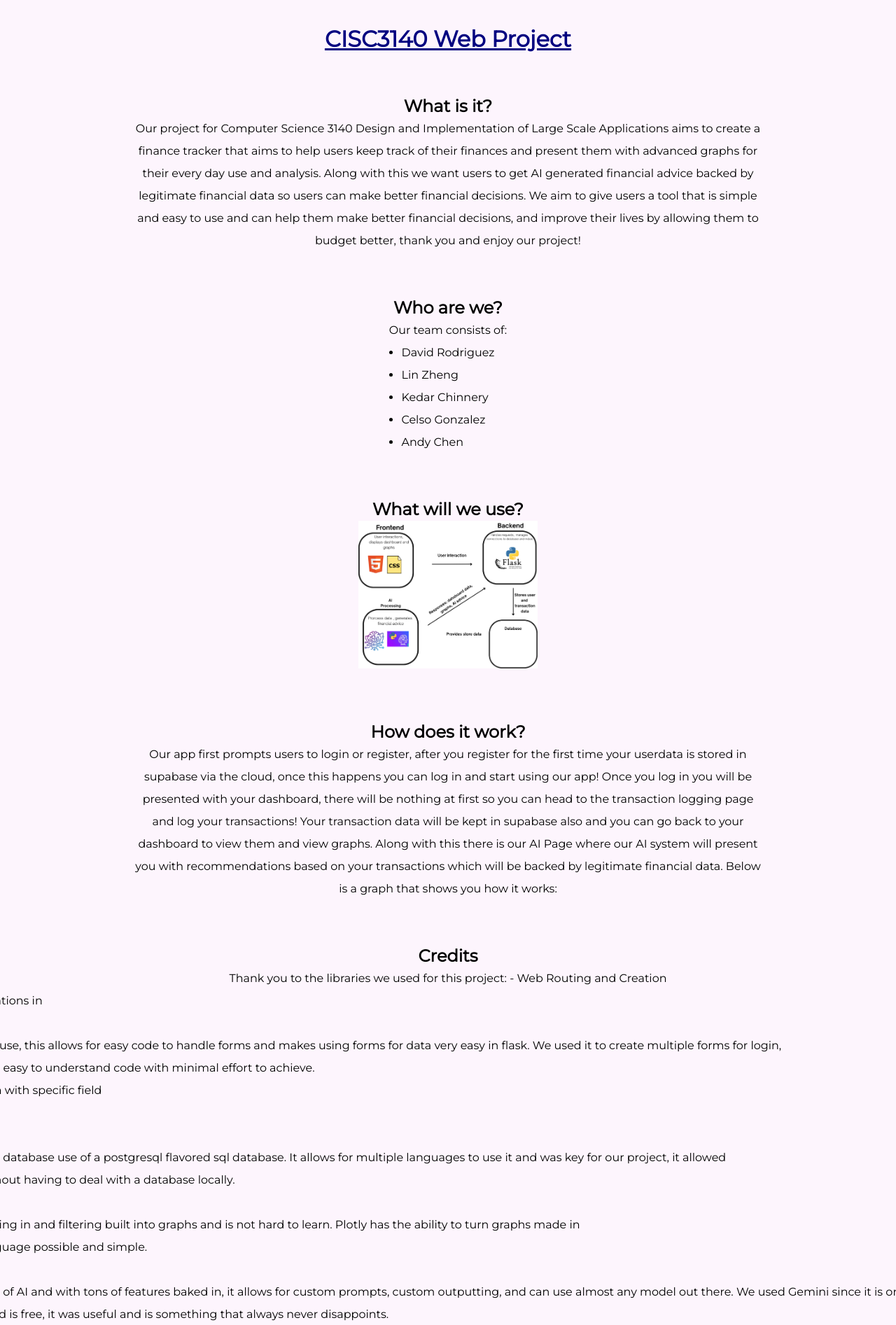
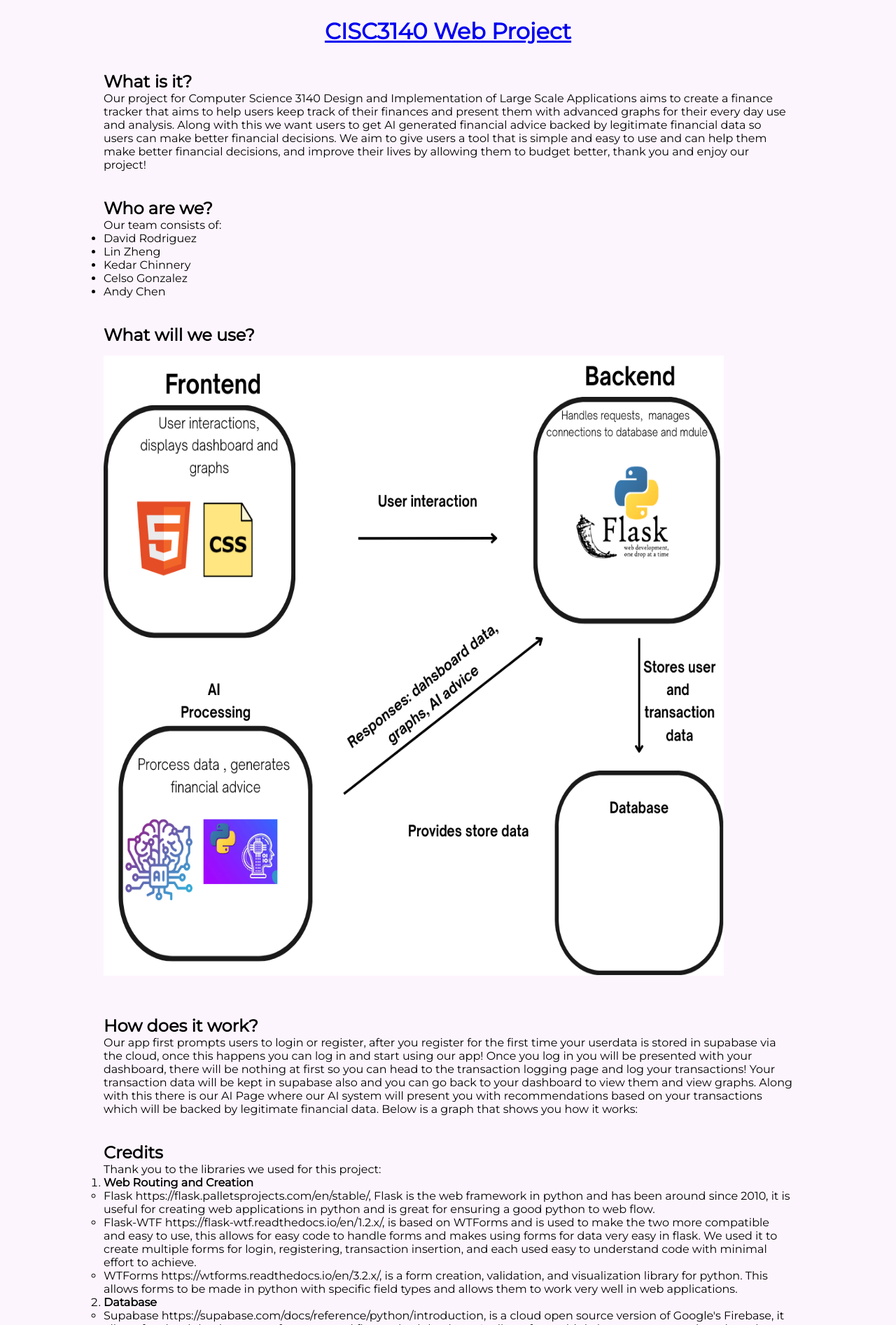
Before and after one commit to drod75/transactionAI, a Flask app: page /about in a window 1280 px wide. Shown: the part 670-2563 px from the top of the page at 70% size. Run offline with Flask 3, Linux system fonts and the light colour scheme; the visitor is signed in with stand-in values (Sample User, id 1); some libraries are stand-ins or nearby versions.

Commit message:
about me edits

```diff
--- a/static/css/about.css
+++ b/static/css/about.css
@@ -1,34 +1,10 @@
 .about-content {
-    padding: 15px;
-    line-height: 2em;
-    text-align: left;
-    display: flex;
-    flex-direction: column;
-    align-items: center;
-    font-size: 1em;
-}
-
-.about-content img {
-    width: 20vw;
-}
-
-
-.about-content h1 a {
-    text-decoration: underline;
-    color: navy;
-}
-
-.about-content h2 {
-    text-align: center;
-}
-
-.about-content p {
-    text-align: center;
-    width: 75%;
+    width: 80%;
     margin: 0 auto;
 }
 
-.about-content li {
-    text-align: center;
-    width: max-content;
+img {
+    margin: 15px auto;
+    width: 90%;
+    aspect-ratio: 1/1;
 }
```
Also changed, not shown: README.md.
